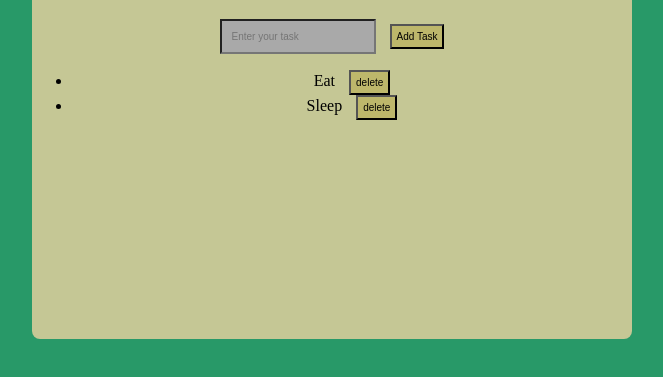
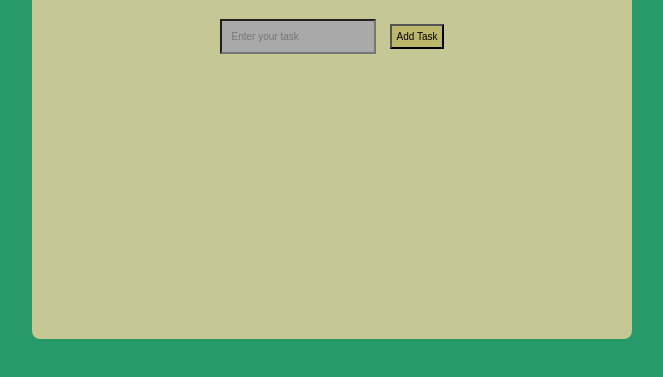
Before and after one commit to rohjha2014/To-Do-list, a plain HTML site: page index.html in a window 1280 px wide. Shown: the part 269-646 px from the top of the page, without its empty margins (308-971 px from the left). Drawn offline with Linux system fonts and the light colour scheme.

Commit message:
Update index.html

```diff
--- a/index.html
+++ b/index.html
@@ -15,8 +15,7 @@
     <button>Add Task</button>
     </div>
     <ul>
-        <li>Eat <button class="delete">delete</button></li>
-        <li>Sleep <button class="delete">delete</button></li>
+
     </ul>
 </div>
 
```
